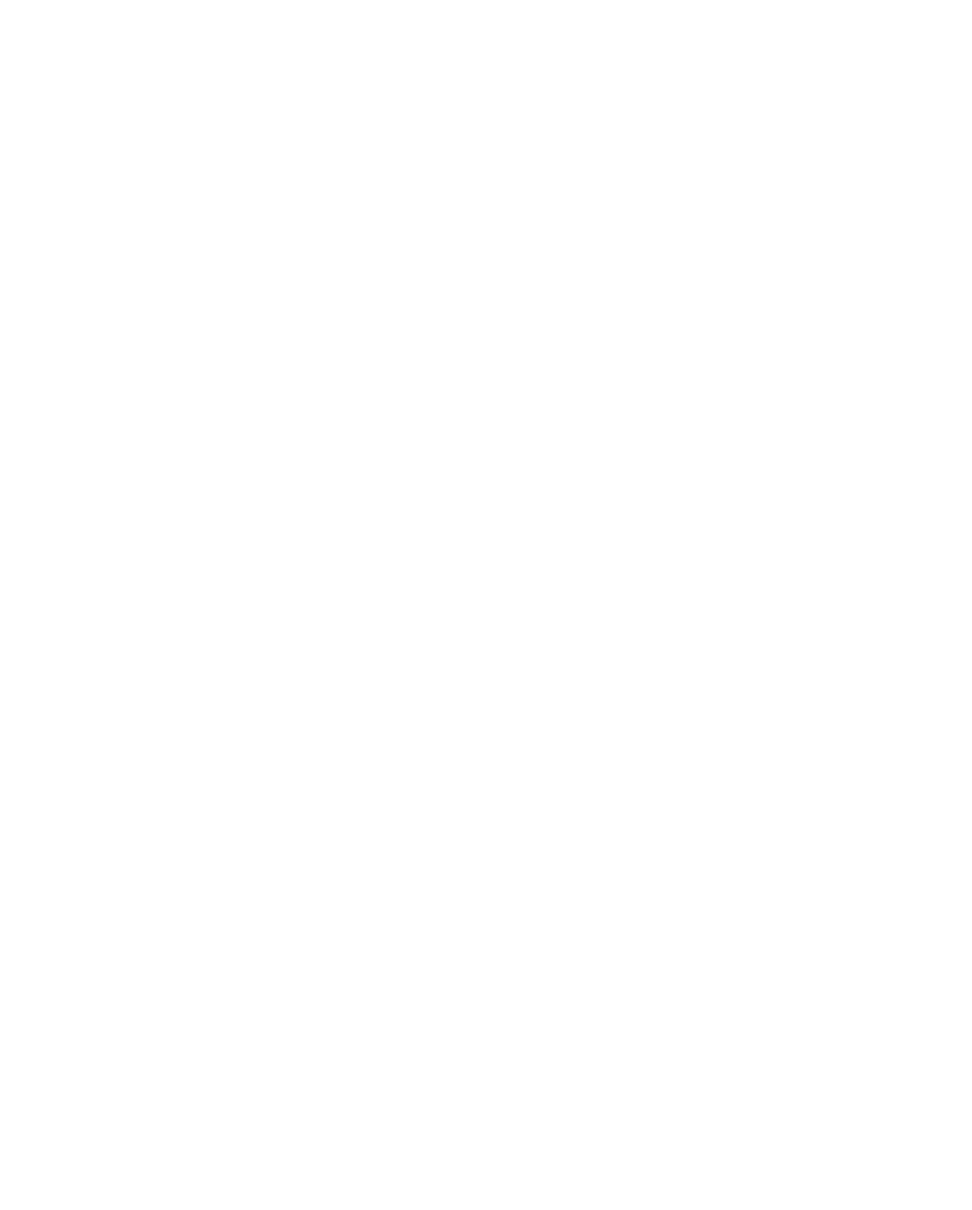
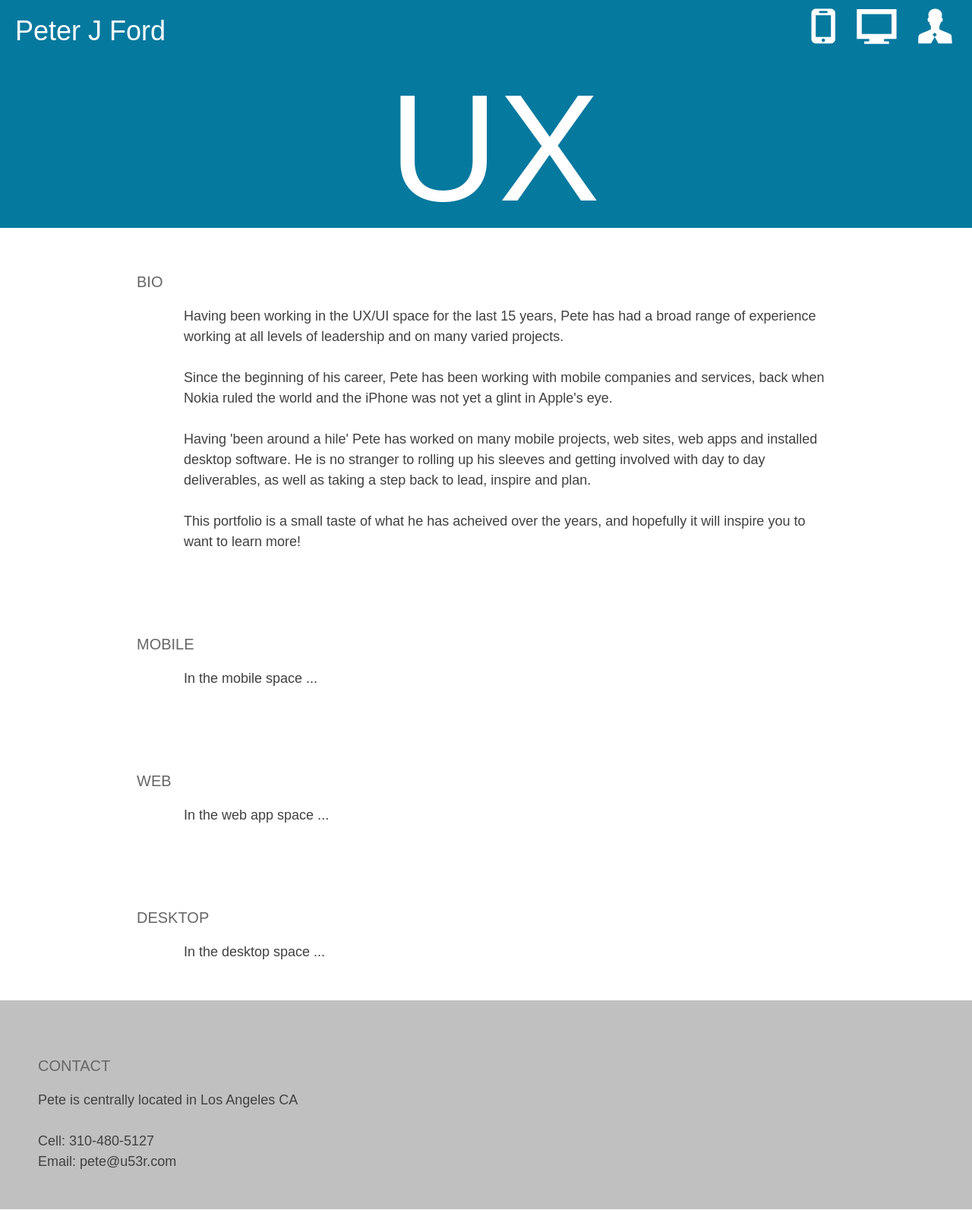
Before and after one commit to Tadcaster/Portfolio, a plain HTML site: page index.html in a window 1280 px wide. Shown: the whole page at 76% size. Before the commit the page ends 800 px from the top, so only its background shows below. Drawn offline with Linux system fonts and the light colour scheme.

Commit message:
image upload

```diff
--- a/index.html
+++ b/index.html
@@ -40,49 +40,153 @@ time, mark, audio, video, div {
         font: 11px sans-serif;
         vertical-align: baseline;
 		color: #404040;
-}
 
-html, body {
-
-}
-
-.wrapper {
+/* Layout styling */
 
 }
 
 .header {
+	width: 100%;
+	background: #06799F;
+	height: 70px;
+	position: fixed;
+	top: 0;
+  	left: 0;
+  	z-index: 999;
+}
+
+.sub-header {
+	padding-top: 60px;
+	padding-left: 130px;
+}
+
+.nav-icon {
+	float: right;
+	padding-top: 10px;
+	padding-right: 25px;
+}
+
+.color-panel {
+	background: #06799F;
+	height: 300px;
 
 }
 
-.color-panel {
-
-}
-
- .overview {
-
- }
-
- .3column {
+ .content {
+ 	margin: 0 auto;
+ 	width: 70%;
+	background: #ffffff;
 
  }
 
  .footer {
-
+ 	height: 200px;
+ 	background: #c0c0c0;
+ 	padding-top: 75px;
  }
 
+ /* fonts styling */
+
+h1 {
+	display: inline-block;
+	color: #ffffff;
+	font-size: 36px;
+	padding: 20px;
+}
+
+h2 {
+	color: #ffffff;
+	font-size: 24px;
+	postition: relative;
+	padding-top: 200px;
+	padding-left: 20px;
+}
+
+h3 {
+	font-size: 20px;
+	color: #666666;
+	margin-left: 50px;
+	padding-bottom: 20px;
+}
+
+h6 {
+	padding-left: 40%;
+	padding-top: 80px;
+	font-size: 200px;
+	color: #ffffff;
+}
+
+p {
+	font-size: 18px;
+	font
+	color: #666666;
+	margin-left: 50px;
+	padding-bottom: 50px;
+	line-height:150%;
+
+}
         </style>
 
 <body>
         <div class="wrapper"><!-- WRAPPER-->
         	<div class="header"><!-- HEADER-->
+        		<h1>Peter J Ford</h1>
+        		<a href="#contact"><img class="nav-icon" src="images/contact.png" alt="Contact"></a>
+        		<img class="nav-icon" src="images/desktop.png" alt="Desktop">
+        		<img class="nav-icon" src="images/mobile.png" alt="Mobile">
         	</div><!-- HEADER-->
+
         	<div class="color-panel"><!-- COLOR-PANEL-->
+        		<h6>UX</h6>
         	</div><!-- COLOR-PANEL-->
-        	<div class="overview"><!-- OVERVIEW-->
-        	</div><!-- OVERVIEW-->
-        	<div class="3column"><!-- 3COLUMN-->
-        	</div><!-- 3COLUMN-->
+
+        	<div class="sub-header"><!-- SUB HEADER-->
+        		<h3>BIO</h3>
+        	</div><!-- SUB HEADER-->
+
+        	<div class="content" id="bio"><!-- CONTENT-->
+        		<p>	Having been working in the UX/UI space for the last 15 years, Pete has had a broad range of experience working at all levels of leadership and on many varied projects.<br><br>
+        			Since the beginning of his career, Pete has been working with mobile companies and services, back when Nokia ruled the world and the iPhone was not yet a glint in Apple's eye.<br><br>
+        			Having 'been around a hile' Pete has worked on many mobile projects, web sites, web apps and installed desktop software. He is no stranger to rolling up his sleeves and getting involved with day to day deliverables, as well as taking a step back to lead, inspire and plan.<br><br>
+        			This portfolio is a small taste of what he has acheived over the years, and hopefully it will inspire you to want to learn more!
+        		</p>
+        	</div><!-- CONTENT-->
+
+        	<div class="sub-header"><!-- SUB HEADER-->
+        		<h3>MOBILE</h3>
+        	</div><!-- SUB HEADER-->
+
+        	<div class="content" id="mobile"><!-- CONTENT-->
+        		<p>	In the mobile space ...
+        		</p>
+        	</div><!-- CONTENT-->
+
+        	<div class="sub-header"><!-- SUB HEADER-->
+        		<a name="web"><h3>WEB</h3></a>
+
+        	</div><!-- SUB HEADER-->
+
+        	<div class="content" id="web"><!-- CONTENT-->
+        		<p>	In the web app space ...
+        		</p>
+        	</div><!-- CONTENT-->
+
+        	<div class="sub-header"><!-- SUB HEADER-->
+        		<a name="desktop"><h3>DESKTOP</h3></a>
+        	</div><!-- SUB HEADER-->
+
+        	<div class="content" id="desktop"><!-- CONTENT-->
+        		<p>	In the desktop space ...
+        		</p>
+        	</div><!-- CONTENT-->
+
         	<div class="footer"><!-- FOOTER-->
+        		<a name="contact"><h3>CONTACT</h3></a>
+        		<p>
+        			Pete is centrally located in Los Angeles CA<br><br>
+        			Cell: 310-480-5127<br>
+        			Email: pete@u53r.com<br>
+        		</p>
         	</div><!-- FOOTER-->
         </div><!-- WRAPPER-->
 
```
Also changed, not shown: images/contact.png (added), images/desktop.png (added), images/desktop_circle.png (added), images/mobile.png (added).
